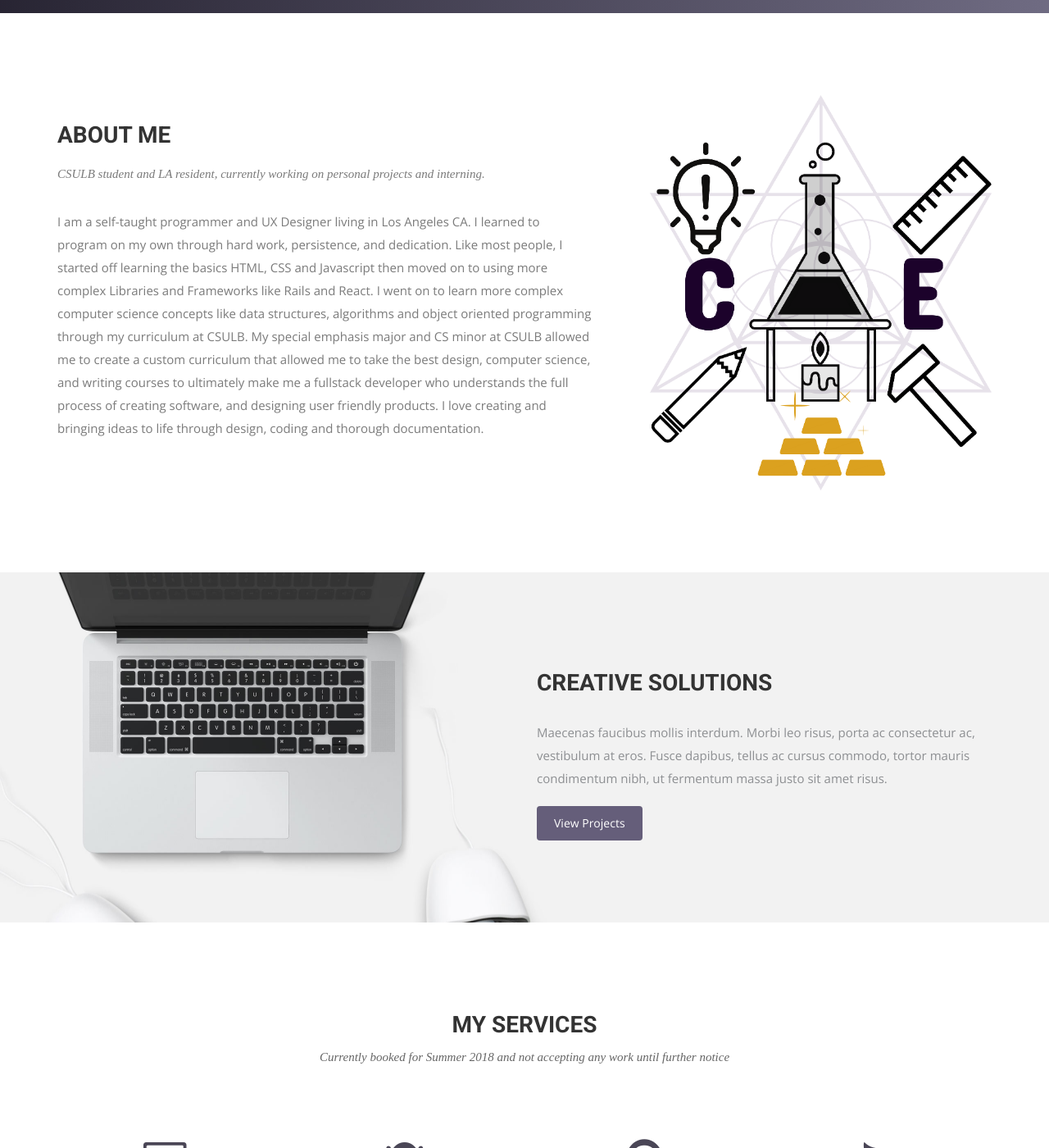
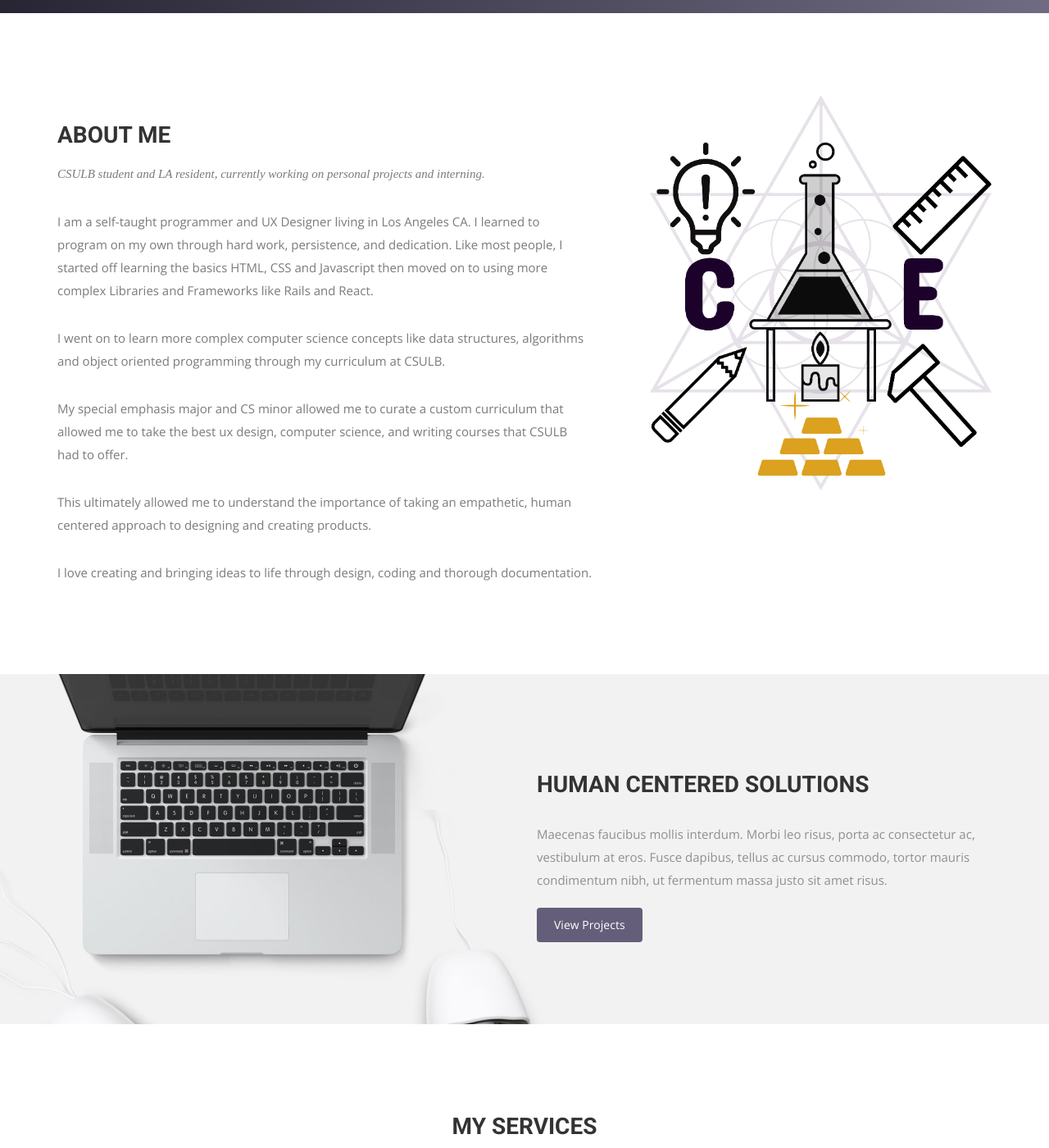
Before and after one commit to Kingslayyerr/Kingslayyerr.github.io, a Jekyll site: the page built from index.html, in a window 1280 px wide and 1400 px high, scrolled down 873 px. Shown: the whole window at 82% size. Built offline with Jekyll 4.4.1, drawn with Linux system fonts in a browser that asks for light colours; nearby versions of some CDN libraries; some web fonts are replaced.

Commit message:
new changes

```diff
--- a/index.html
+++ b/index.html
@@ -28,11 +28,11 @@ permalink: /
             <h2>About Me</h2>
             <p>CSULB student and LA resident, currently working on personal projects and interning.</p>
           </div>
-          <p>I am a self-taught programmer and UX Designer living in Los Angeles CA. I learned to program on my own through hard work, persistence, and dedication. Like most people, I started off learning the basics HTML, CSS and Javascript then moved on to using more complex Libraries and Frameworks like Rails and React.
-            I went on to learn more complex computer science concepts like data structures, algorithms and object oriented programming through my curriculum at CSULB.
-            My special emphasis major and CS minor at CSULB allowed me to create a custom curriculum that allowed me to take the best design, computer science, and writing courses to ultimately make me a fullstack developer who understands the full process of creating software, and designing user friendly products.
-            I love creating and bringing ideas to life through design, coding and thorough documentation.
-          </p>
+          <p>I am a self-taught programmer and UX Designer living in Los Angeles CA. I learned to program on my own through hard work, persistence, and dedication. Like most people, I started off learning the basics HTML, CSS and Javascript then moved on to using more complex Libraries and Frameworks like Rails and React.</p>
+            <p>I went on to learn more complex computer science concepts like data structures, algorithms and object oriented programming through my curriculum at CSULB.</p>
+            <p>My special emphasis major and CS minor allowed me to curate a custom curriculum that allowed me to take the best ux design, computer science, and writing courses that CSULB had to offer.
+            <p>This ultimately allowed me to understand the importance of taking an empathetic, human centered approach to designing and creating products.</p>
+            <p>I love creating and bringing ideas to life through design, coding and thorough documentation.</p>
         </div>
       </div><!-- .col-md-7 close -->
       <div class="col-md-5 col-sm-12">
@@ -48,7 +48,7 @@ permalink: /
 <div class="container">
   <div class="row">
     <div class="col-md-6 col-md-offset-6">
-      <h2>CREATIVE SOLUTIONS</h2>
+      <h2>HUMAN CENTERED SOLUTIONS</h2>
       <p>Maecenas faucibus mollis interdum. Morbi leo risus, porta ac consectetur ac, vestibulum at eros. Fusce dapibus, tellus ac cursus commodo, tortor mauris condimentum nibh, ut fermentum massa justo sit amet risus.</p>
 
       <a href="{{ site.baseurl }}/work" class="btn btn-view-works">View Projects</a>
```
